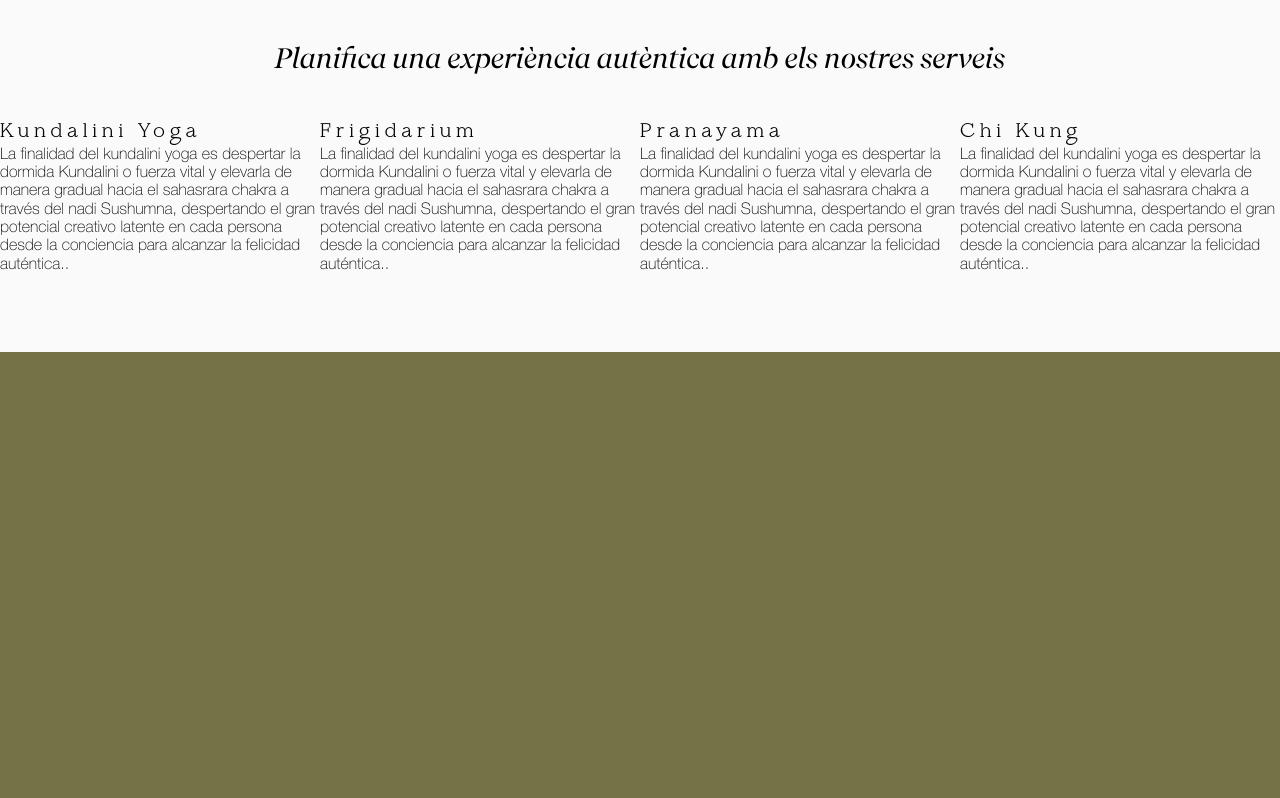
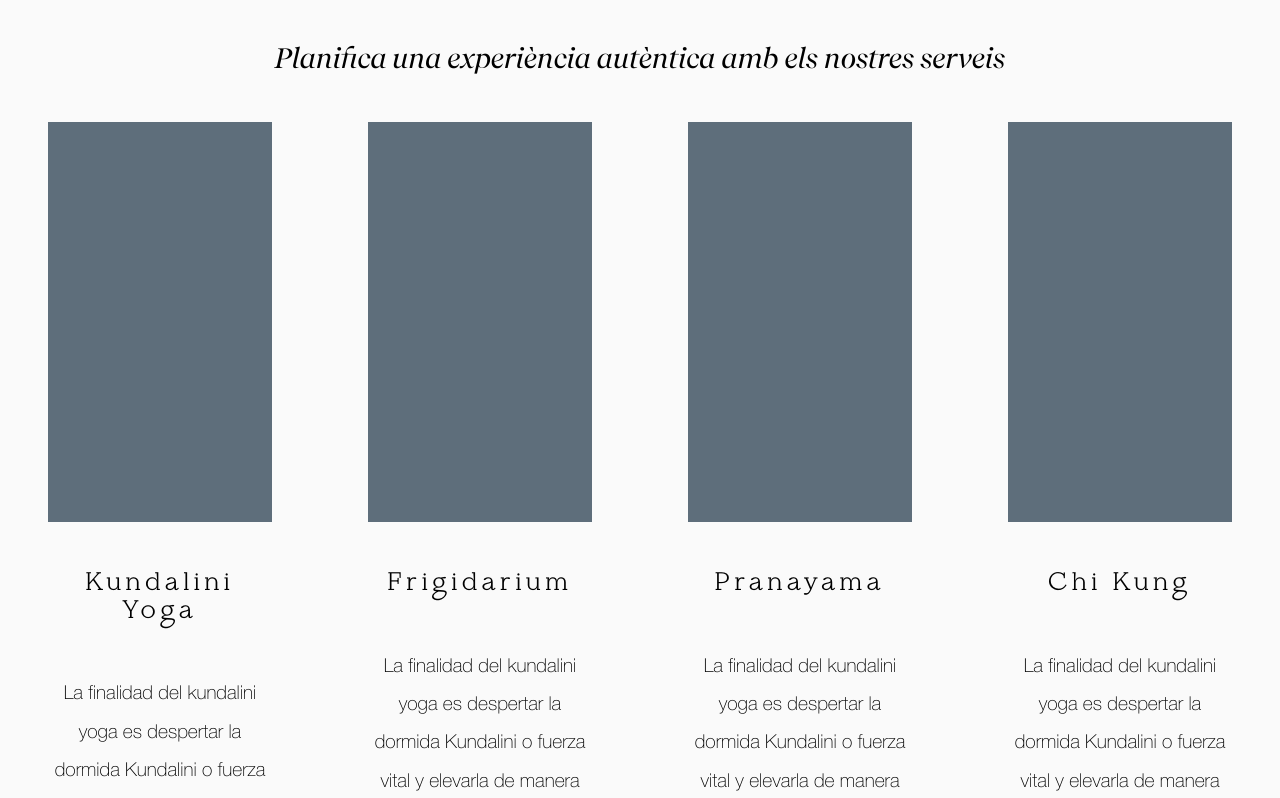
Before and after one commit to Fermaterra/Fermaterra, a Next.js app in the folder frontend/: page / in a window 1280 px wide. Shown: the part 2320-3118 px from the top of the page. Built offline with nearby package versions, Linux system fonts and the light colour scheme.

Commit message:
Add activities miniatures styles

```diff
--- a/frontend/components/ActivityMiniature.js
+++ b/frontend/components/ActivityMiniature.js
@@ -1,8 +1,10 @@
+import styles from "../styles/activityMiniature.module.css";
+
 export default function ActivityMiniature({ activity }) {
   const { name, text } = activity;
   return (
-    <article>
-      <div />
+    <article className={styles.miniature}>
+      <div className={styles.image} />
       <h3>{name}</h3>
       <p>{text}</p>
     </article>
--- /dev/null
+++ b/frontend/styles/activityMiniature.module.css
@@ -0,0 +1,25 @@
+.miniature{
+    width: 70%;
+    margin: 0 auto;
+    display: flex;
+    flex-direction: column;
+    text-align: center;
+}
+
+.image{
+    width: 100%;
+    height: 25rem;
+    background-color: var(--blue);
+    margin-bottom: 3rem;
+}
+
+.miniature h3{
+    font-size: 1.5rem;
+    font-weight: 700;
+    margin-bottom: 3rem;
+}
+
+.miniature p {
+    font-size: 1.2rem;
+    line-height: 2.4rem;
+}
```
